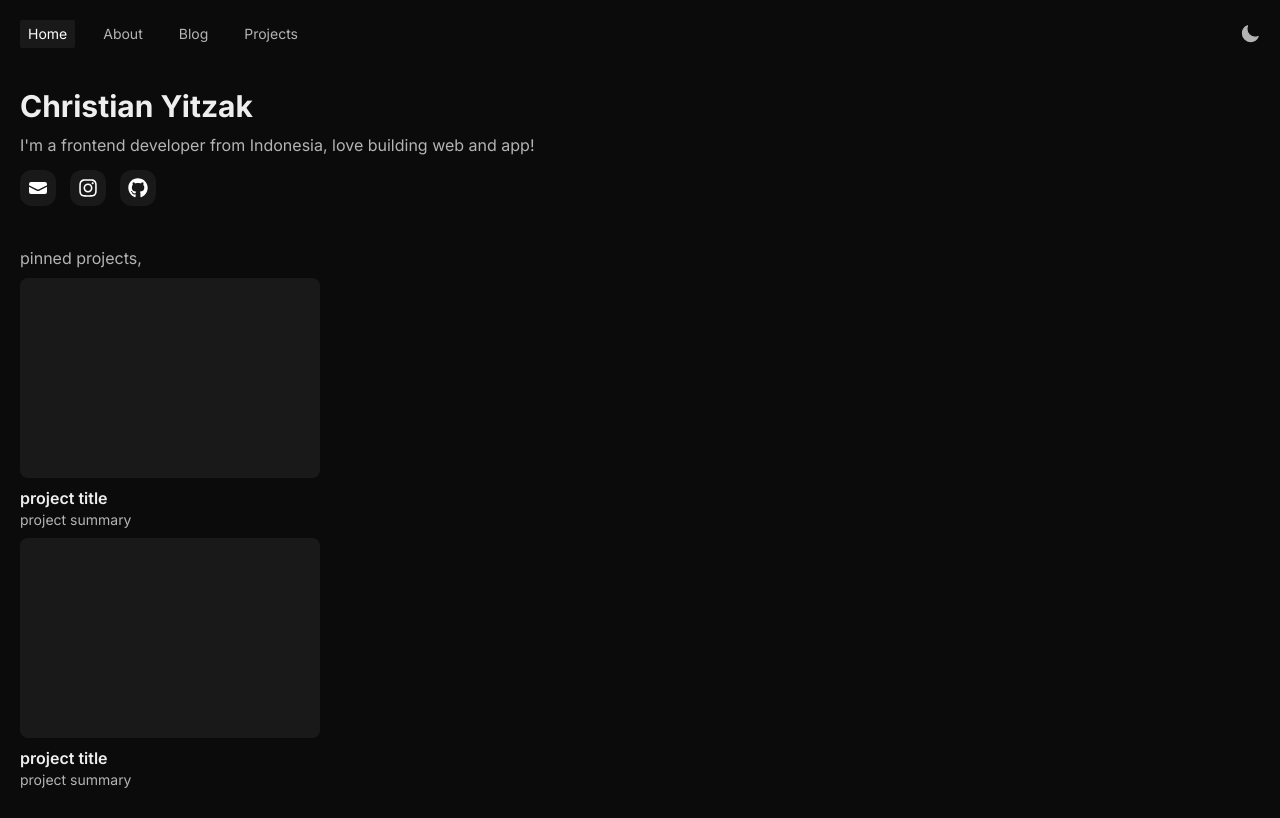
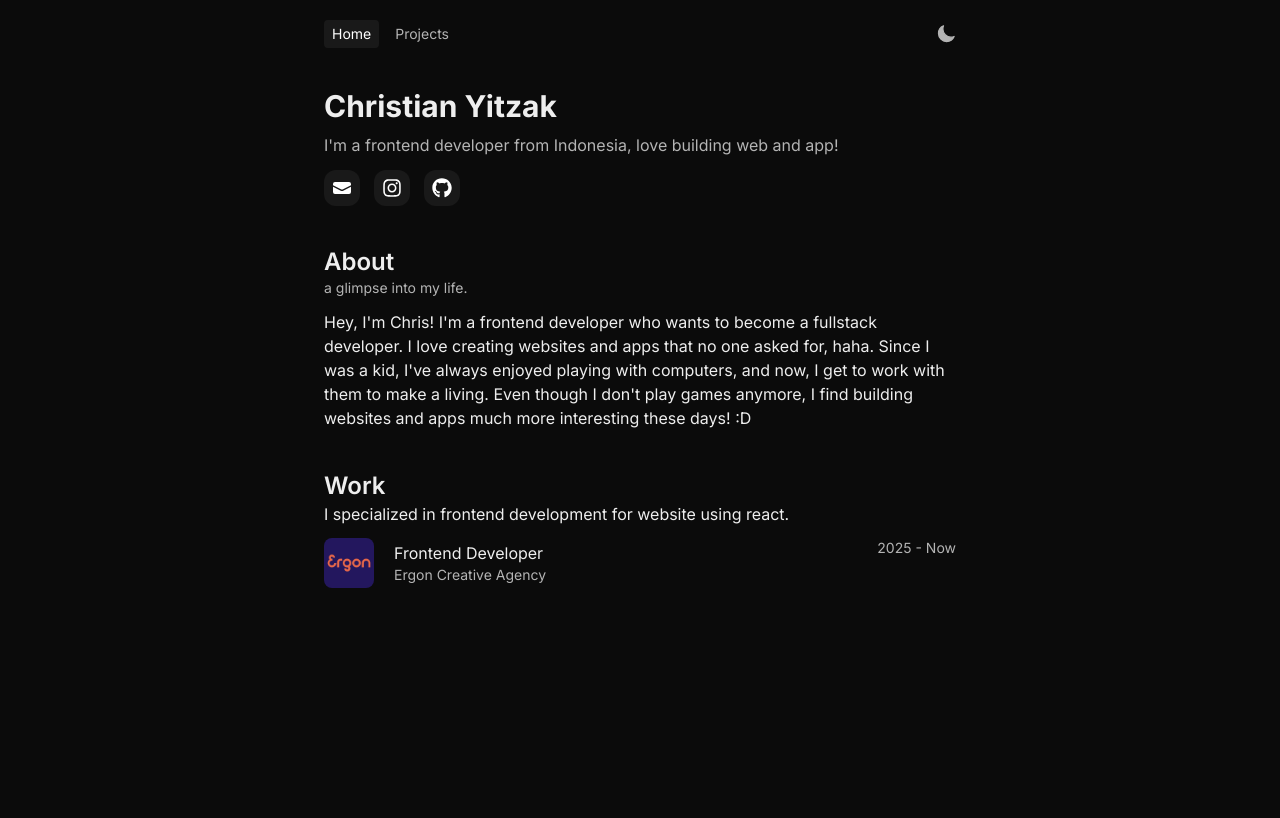
Before and after one commit to christianyitzak/personal-site, a React (Vite) app: page / in a window 1280 px wide. Built offline with nearby package versions, Linux system fonts and the light colour scheme.

Commit message:
redesign the ui for homepage

```diff
--- a/index.html
+++ b/index.html
@@ -4,7 +4,7 @@
         <meta charset="UTF-8" />
         <link rel="icon" type="image/svg+xml" href="/vite.svg" />
         <meta name="viewport" content="width=device-width, initial-scale=1.0" />
-        <title>Vite + React</title>
+        <title>Christian Yitzak</title>
     </head>
     <body>
         <div id="root"></div>
--- a/src/components/Header.jsx
+++ b/src/components/Header.jsx
@@ -2,18 +2,13 @@ import { NavLink } from "react-router";
 
 function Header() {
     return (
-        <header className="p-5 flex justify-between">
-            <div className="text-[#b4b4b4] flex gap-5 text-sm">
-                <NavLink to="/" className="py-1 px-2 rounded-xs">
+        <header className="p-5 flex justify-between max-w-2xl mx-auto">
+            <div className="text-[#b4b4b4] flex gap-2 text-sm">
+                <NavLink to="/" className="py-1 px-2 rounded-sm">
                     Home
                 </NavLink>
-                <NavLink to="/about" className="py-1 px-2 rounded-xs">
-                    About
-                </NavLink>
-                <NavLink to="/blog" className="py-1 px-2 rounded-xs">
-                    Blog
-                </NavLink>
-                <NavLink to="/projects" className="py-1 px-2 rounded-xs">
+
+                <NavLink to="/projects" className="py-1 px-2 rounded-sm">
                     Projects
                 </NavLink>
             </div>
--- a/src/pages/HomePage.jsx
+++ b/src/pages/HomePage.jsx
@@ -1,11 +1,11 @@
 import Header from "../components/Header";
-
+import { Link } from "react-router";
 function HomePage() {
     return (
         <>
             <Header />
 
-            <section className="p-5">
+            <section className="p-5 max-w-2xl mx-auto">
                 <h1 className="text-[#eee] text-3xl font-bold mb-2">
                     Christian Yitzak
                 </h1>
@@ -14,57 +14,95 @@ function HomePage() {
                     and app!
                 </p>
                 <div className="flex gap-3.5">
-                    <button className="bg-[#191919] p-2 rounded-xl">
+                    <Link
+                        to="mailto:christianyitzak@gmail.com"
+                        className="bg-[#191919] p-2 rounded-xl"
+                    >
                         <svg
                             xmlns="http://www.w3.org/2000/svg"
                             viewBox="0 0 20 20"
                             fill="white"
-                            class="h-5 w-5"
+                            className="h-5 w-5"
                         >
                             <path d="M3 4a2 2 0 00-2 2v1.161l8.441 4.221a1.25 1.25 0 001.118 0L19 7.162V6a2 2 0 00-2-2H3z"></path>
                             <path d="M19 8.839l-7.77 3.885a2.75 2.75 0 01-2.46 0L1 8.839V14a2 2 0 002 2h14a2 2 0 002-2V8.839z"></path>
                         </svg>
-                    </button>
-                    <button className="bg-[#191919] p-2 rounded-xl">
+                    </Link>
+                    <Link
+                        to="https://www.instagram.com/christian.yitzak/"
+                        className="bg-[#191919] p-2 rounded-xl"
+                    >
                         <svg
                             stroke="currentColor"
                             fill="white"
-                            stroke-width="0"
+                            strokeWidth="0"
                             viewBox="0 0 448 512"
-                            class="h-5 w-5"
+                            className="h-5 w-5"
                             xmlns="http://www.w3.org/2000/svg"
                         >
                             <path d="M224.1 141c-63.6 0-114.9 51.3-114.9 114.9s51.3 114.9 114.9 114.9S339 319.5 339 255.9 287.7 141 224.1 141zm0 189.6c-41.1 0-74.7-33.5-74.7-74.7s33.5-74.7 74.7-74.7 74.7 33.5 74.7 74.7-33.6 74.7-74.7 74.7zm146.4-194.3c0 14.9-12 26.8-26.8 26.8-14.9 0-26.8-12-26.8-26.8s12-26.8 26.8-26.8 26.8 12 26.8 26.8zm76.1 27.2c-1.7-35.9-9.9-67.7-36.2-93.9-26.2-26.2-58-34.4-93.9-36.2-37-2.1-147.9-2.1-184.9 0-35.8 1.7-67.6 9.9-93.9 36.1s-34.4 58-36.2 93.9c-2.1 37-2.1 147.9 0 184.9 1.7 35.9 9.9 67.7 36.2 93.9s58 34.4 93.9 36.2c37 2.1 147.9 2.1 184.9 0 35.9-1.7 67.7-9.9 93.9-36.2 26.2-26.2 34.4-58 36.2-93.9 2.1-37 2.1-147.8 0-184.8zM398.8 388c-7.8 19.6-22.9 34.7-42.6 42.6-29.5 11.7-99.5 9-132.1 9s-102.7 2.6-132.1-9c-19.6-7.8-34.7-22.9-42.6-42.6-11.7-29.5-9-99.5-9-132.1s-2.6-102.7 9-132.1c7.8-19.6 22.9-34.7 42.6-42.6 29.5-11.7 99.5-9 132.1-9s102.7-2.6 132.1 9c19.6 7.8 34.7 22.9 42.6 42.6 11.7 29.5 9 99.5 9 132.1s2.7 102.7-9 132.1z"></path>
                         </svg>
-                    </button>
-                    <button className="bg-[#191919] p-2 rounded-xl">
+                    </Link>
+                    <Link
+                        to="https://github.com/christianyitzak"
+                        className="bg-[#191919] p-2 rounded-xl"
+                    >
                         <svg
                             stroke="currentColor"
                             fill="white"
-                            stroke-width="0"
+                            strokeWidth="0"
                             viewBox="0 0 496 512"
-                            class="h-5 w-5"
+                            className="h-5 w-5"
                             xmlns="http://www.w3.org/2000/svg"
                         >
                             <path d="M165.9 397.4c0 2-2.3 3.6-5.2 3.6-3.3.3-5.6-1.3-5.6-3.6 0-2 2.3-3.6 5.2-3.6 3-.3 5.6 1.3 5.6 3.6zm-31.1-4.5c-.7 2 1.3 4.3 4.3 4.9 2.6 1 5.6 0 6.2-2s-1.3-4.3-4.3-5.2c-2.6-.7-5.5.3-6.2 2.3zm44.2-1.7c-2.9.7-4.9 2.6-4.6 4.9.3 2 2.9 3.3 5.9 2.6 2.9-.7 4.9-2.6 4.6-4.6-.3-1.9-3-3.2-5.9-2.9zM244.8 8C106.1 8 0 113.3 0 252c0 110.9 69.8 205.8 169.5 239.2 12.8 2.3 17.3-5.6 17.3-12.1 0-6.2-.3-40.4-.3-61.4 0 0-70 15-84.7-29.8 0 0-11.4-29.1-27.8-36.6 0 0-22.9-15.7 1.6-15.4 0 0 24.9 2 38.6 25.8 21.9 38.6 58.6 27.5 72.9 20.9 2.3-16 8.8-27.1 16-33.7-55.9-6.2-112.3-14.3-112.3-110.5 0-27.5 7.6-41.3 23.6-58.9-2.6-6.5-11.1-33.3 2.6-67.9 20.9-6.5 69 27 69 27 20-5.6 41.5-8.5 62.8-8.5s42.8 2.9 62.8 8.5c0 0 48.1-33.6 69-27 13.7 34.7 5.2 61.4 2.6 67.9 16 17.7 25.8 31.5 25.8 58.9 0 96.5-58.9 104.2-114.8 110.5 9.2 7.9 17 22.9 17 46.4 0 33.7-.3 75.4-.3 83.6 0 6.5 4.6 14.4 17.3 12.1C428.2 457.8 496 362.9 496 252 496 113.3 383.5 8 244.8 8zM97.2 352.9c-1.3 1-1 3.3.7 5.2 1.6 1.6 3.9 2.3 5.2 1 1.3-1 1-3.3-.7-5.2-1.6-1.6-3.9-2.3-5.2-1zm-10.8-8.1c-.7 1.3.3 2.9 2.3 3.9 1.6 1 3.6.7 4.3-.7.7-1.3-.3-2.9-2.3-3.9-2-.6-3.6-.3-4.3.7zm32.4 35.6c-1.6 1.3-1 4.3 1.3 6.2 2.3 2.3 5.2 2.6 6.5 1 1.3-1.3.7-4.3-1.3-6.2-2.2-2.3-5.2-2.6-6.5-1zm-11.4-14.7c-1.6 1-1.6 3.6 0 5.9 1.6 2.3 4.3 3.3 5.6 2.3 1.6-1.3 1.6-3.9 0-6.2-1.4-2.3-4-3.3-5.6-2z"></path>
                         </svg>
-                    </button>
+                    </Link>
                 </div>
             </section>
 
-            <section className="p-5">
-                <p className="text-[#b4b4b4] mb-2">pinned projects,</p>
+            <section className="p-5 max-w-2xl mx-auto">
+                <p className="text-[#eee] text-2xl font-semibold">About</p>
+                <p className="text-[#b4b4b4] mb-3 text-sm">
+                    a glimpse into my life.
+                </p>
+                <p className="text-[#eee]">
+                    Hey, I'm Chris! I'm a frontend developer who wants to become
+                    a fullstack developer. I love creating websites and apps
+                    that no one asked for, haha. Since I was a kid, I've always
+                    enjoyed playing with computers, and now, I get to work with
+                    them to make a living. Even though I don't play games
+                    anymore, I find building websites and apps much more
+                    interesting these days! :D
+                </p>
+            </section>
 
-                <div className="my-2">
-                    <div className="bg-[#191919] h-[200px] w-[300px] rounded-lg mb-2"></div>
-                    <p className="text-[#eee] font-semibold">project title</p>
-                    <p className="text-[#b4b4b4] text-sm">project summary</p>
-                </div>
+            <section className="p-5 max-w-2xl mx-auto">
+                <p className="text-[#eee] text-2xl font-semibold">Work</p>
+                <p className="text-[#eee] mb-3">
+                    I specialized in frontend development for website using
+                    react.
+                </p>
 
-                <div className="my-2">
-                    <div className="bg-[#191919] h-[200px] w-[300px] rounded-lg mb-2"></div>
-                    <p className="text-[#eee] font-semibold">project title</p>
-                    <p className="text-[#b4b4b4] text-sm">project summary</p>
+                <div className="flex item-center justify-between ">
+                    <div className="flex items-center gap-5">
+                        <div className="w-[50px]">
+                            <img
+                                src="ergon-logo.png"
+                                alt=""
+                                className="rounded-lg"
+                            />
+                        </div>
+                        <div>
+                            <p className="text-[#eee]">Frontend Developer</p>
+                            <p className="text-[#b4b4b4] text-sm">
+                                Ergon Creative Agency
+                            </p>
+                        </div>
+                    </div>
+                    <div>
+                        <p className="text-[#b4b4b4] text-sm">2025 - Now</p>
+                    </div>
                 </div>
             </section>
         </>
```
Also changed, not shown: public/ergon-logo.png (added).
